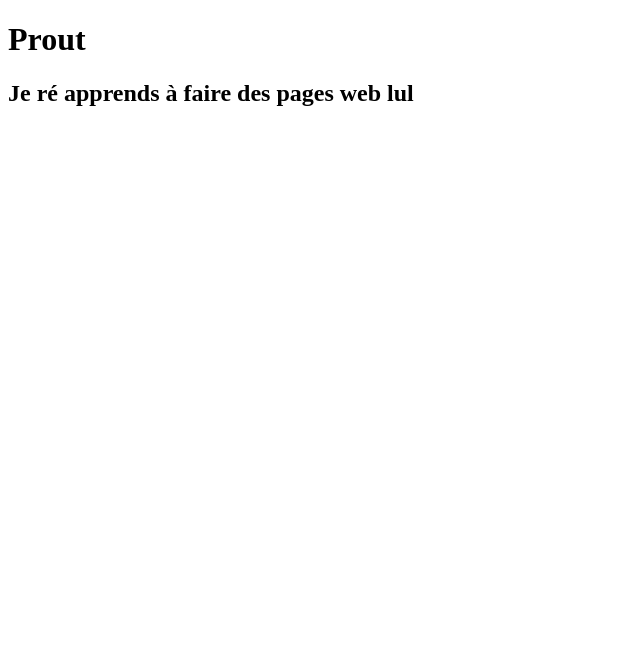
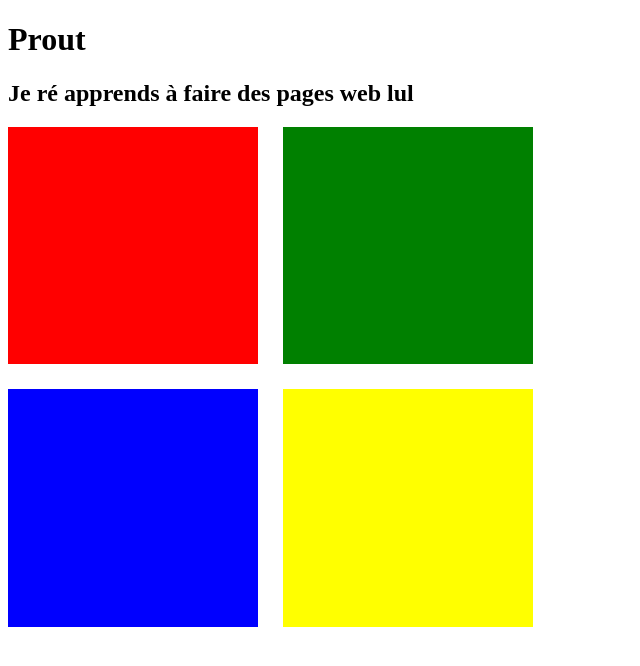
Before and after one commit to arzog/web, a plain HTML site: page index.html in a window 1280 px wide. Shown: the whole page, without its empty margins (0-640 px from the left). Drawn offline with Linux system fonts and the light colour scheme.

Commit message:
cours 20 09 22

```diff
--- /dev/null
+++ b/css/style.css
@@ -0,0 +1,21 @@
+.grid{
+    width: 500px;
+    height: 500px;
+    display: grid;
+    column-gap: 25px;
+    row-gap: 25px;
+    grid-template-columns: 50% 50%;
+}
+
+.div1{
+    background-color: red;
+}
+.div2{
+    background-color: green;
+}
+.div3{
+    background-color: blue;
+}
+.div4{
+    background-color: yellow;
+}
--- a/index.html
+++ b/index.html
@@ -2,13 +2,20 @@
 <html>
     <head>
         <title>Prout</title>
-        <script src="./js/index.js"></script>
+        <script src="./js/"></script>
+        <link rel="stylesheet" href="./css/style.css">
     </head>
 
 
     <body>
         <h1>Prout</h1>
         <h2>Je ré apprends à faire des pages web lul</h2>
+        <div class="grid">
+            <div class="div1"></div>
+            <div class="div2"></div>
+            <div class="div3"></div>
+            <div class="div4"></div>
+        </div>
     </body>
 
 </html>
--- /dev/null
+++ b/js/blink.js
@@ -0,0 +1,4 @@
+setInterval(()=> {
+    document.getElementsByClassName(".div1").animate({color: "red"}, 100);
+    document.getElementsByClassName(".div1").animate({color: "blue"}, 100);
+});
```
Also changed, not shown: js/poo.js (added).
